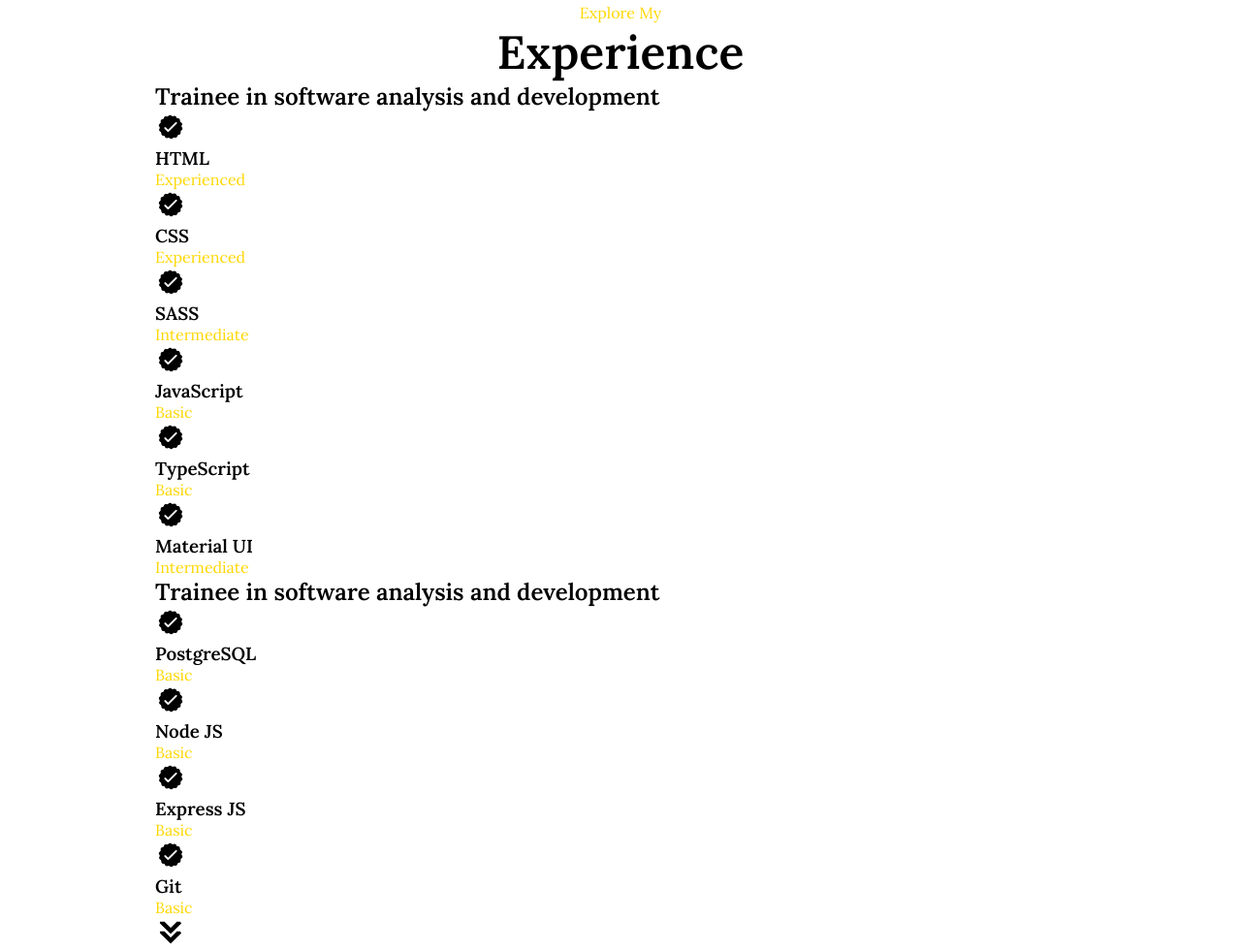
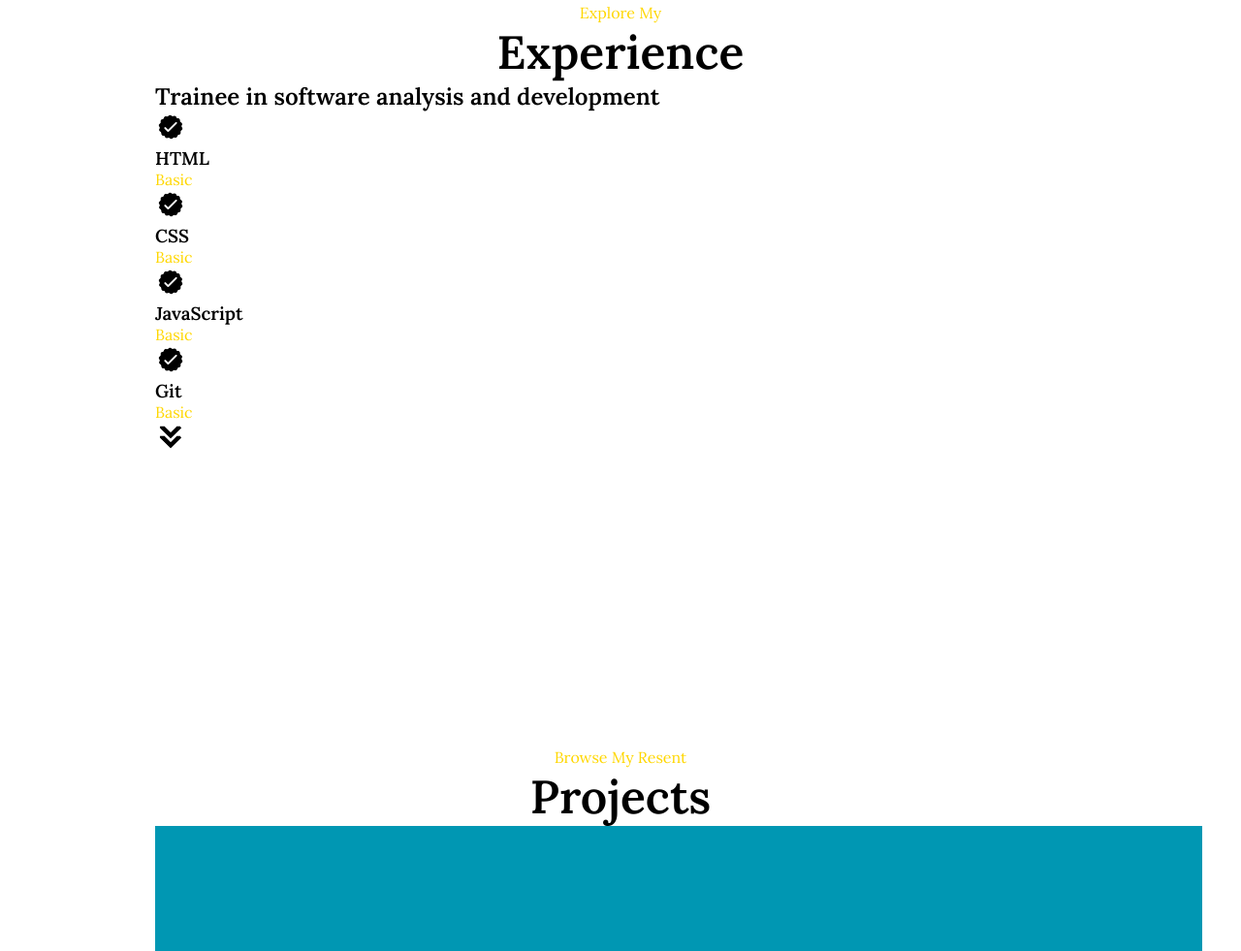
Before and after one commit to Jeeidy/Portafolio_EvelynTrujillo, a plain HTML site: page index.html in a window 1280 px wide. Shown: the part 1594-2575 px from the top of the page at 97% size. Drawn offline with Linux system fonts and the light colour scheme.

Commit message:
Cambios en el index del apartado de Experience

```diff
--- a/index.html
+++ b/index.html
@@ -138,7 +138,7 @@
                                 />
                                 <div>
                                     <h3>HTML</h3>
-                                    <p>Experienced</p>
+                                    <p>Basic</p>
                                 </div>
                             </article>
                             <article>
@@ -149,20 +149,10 @@
                                  />
                                  <div>
                                     <h3>CSS</h3>
-                                    <p>Experienced</p>
+                                    <p>Basic</p>
                                  </div>
                             </article>
-                            <article>
-                                <img
-                                src="./assets/checkmark.png"
-                                alt="Experience icon"
-                                class="icon"
-                                />
-                                <div>
-                                    <h3>SASS</h3>
-                                    <p>Intermediate</p>
-                                </div>
-                            </article>
+
                             <article>
                                 <img
                                 src="./assets/checkmark.png"
@@ -175,70 +165,17 @@
                                 </div>
                             </article>
                             <article>
-                                <img
-                                src="./assets/checkmark.png"
-                                alt="Experience icon"
-                                class="icon"
-                                />
-                                <div>
-                                    <h3>TypeScript</h3>
-                                    <p>Basic</p>
-                                </div>
-                            </article>
-                            <article>
-                                <img
-                                src="./assets/checkmark.png"
-                                alt="Experience icon"
-                                class="icon"
-                                />
-                                <div>
-                                    <h3>Material UI</h3>
-                                    <p>Intermediate</p>
-                                </div>
-                            </article>
-                        </div>
-                    </div>
-                    <div class="details-container">
-                        <h2 class="experience-sub-title">Trainee in software analysis and development</h2>
-                        <div class="article-container">
-                            <article>
-                                <img
-                                src="./assets/checkmark.png"
-                                alt="Experience icon"
-                                class="icon"
-                                />
-                                <div>
-                                    <h3>PostgreSQL</h3>
-                                    <p>Basic</p>
-                                </div>
-                            </article>
-                            <article>
-                                <img
-                                src="./assets/checkmark.png"
-                                alt="Experience icon "
-                                class="icon"
-                                />
-                                <div>
-                                    <h3>Node JS</h3>
-                                    <p>Basic</p>
-                                </div>
-                            </article>
-                            <article>
-                                <img src="./assets/checkmark.png" alt="Experience icon" class="icon"/>
-                                <div>
-                                    <h3>Express JS</h3>
-                                    <p>Basic</p>
-                                </div>
-                            </article>
-                            <article>
                                 <img src="./assets/checkmark.png" alt="Experience icon" class="icon"/>
                                 <div>
                                     <h3>Git</h3>
                                     <p>Basic</p>
                                 </div>
                             </article>
+
+
                         </div>
                     </div>
+
                 </div>
             </div>
             <img src="./assets/arrow.png" alt="Arrow icon" class="icon arrow"
```
